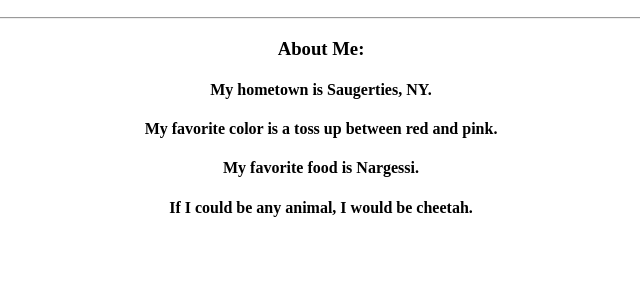
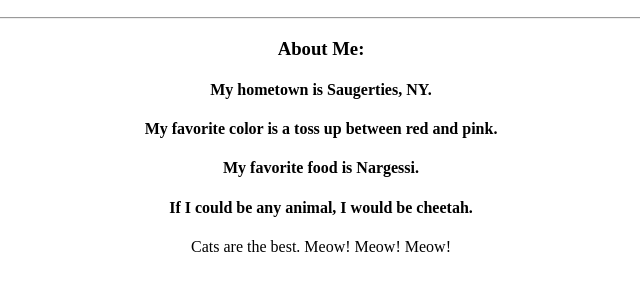
Before and after one commit to autumnrichter/my-first-repo, a plain HTML site: page index.html in a window 1280 px wide. Shown: the part 110-400 px from the top of the page, without its empty margins (319-959 px from the left). Drawn offline with Linux system fonts and the light colour scheme.

Commit message:
Adding new placeholder text

```diff
--- a/index.html
+++ b/index.html
@@ -15,6 +15,7 @@
 					<h4>My favorite color is a toss up between red and pink.</h4>
 					<h4>My favorite food is Nargessi.</h4>
 					<h4>If I could be any animal, I would be cheetah.</h4>
+					<p>Cats are the best. Meow! Meow! Meow!</p>
 			</div>
 		  </body>
 		</html>
```
